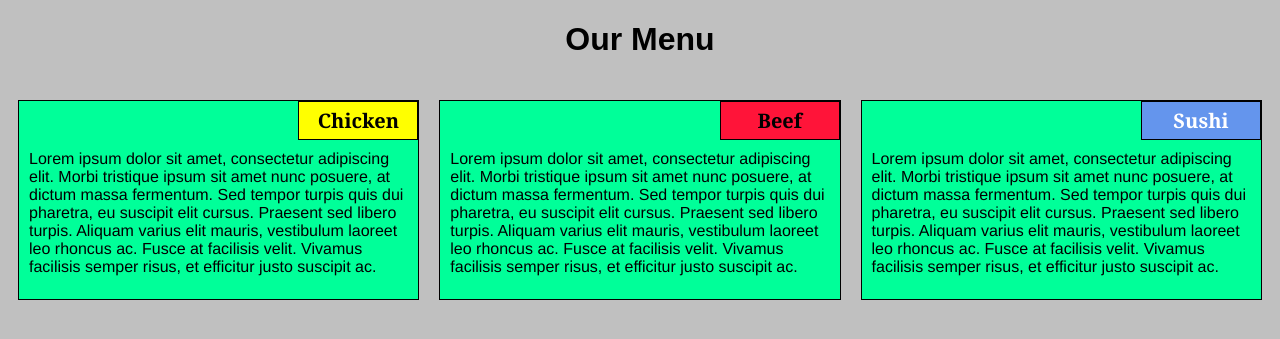
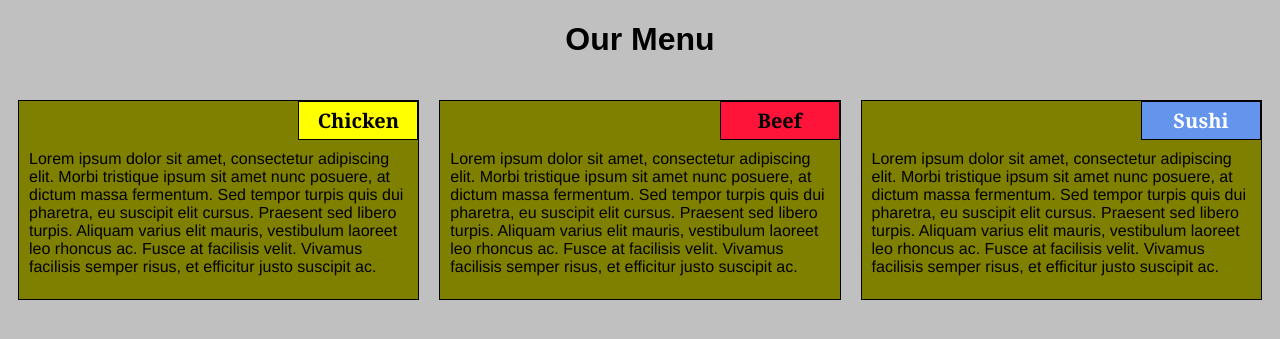
Before and after one commit to SanandanSharma/coursera, a Jekyll site: the page site/index.html, which Jekyll copies as it is, in a window 1280 px wide. Shown: the top 339 px of the page. Built offline with Jekyll 4.4.1, drawn with Linux system fonts in a browser that asks for light colours.

Commit message:
module2 assignment

```diff
--- a/site/css/style.css
+++ b/site/css/style.css
@@ -29,7 +29,7 @@ p {
 
 section {
 	border:	1px solid black;
-	background-color: #00FF99;
+	background-color:#808000;
 	width: 100%;
 	height: 200px;
 	font-family: Helvetica;
```
